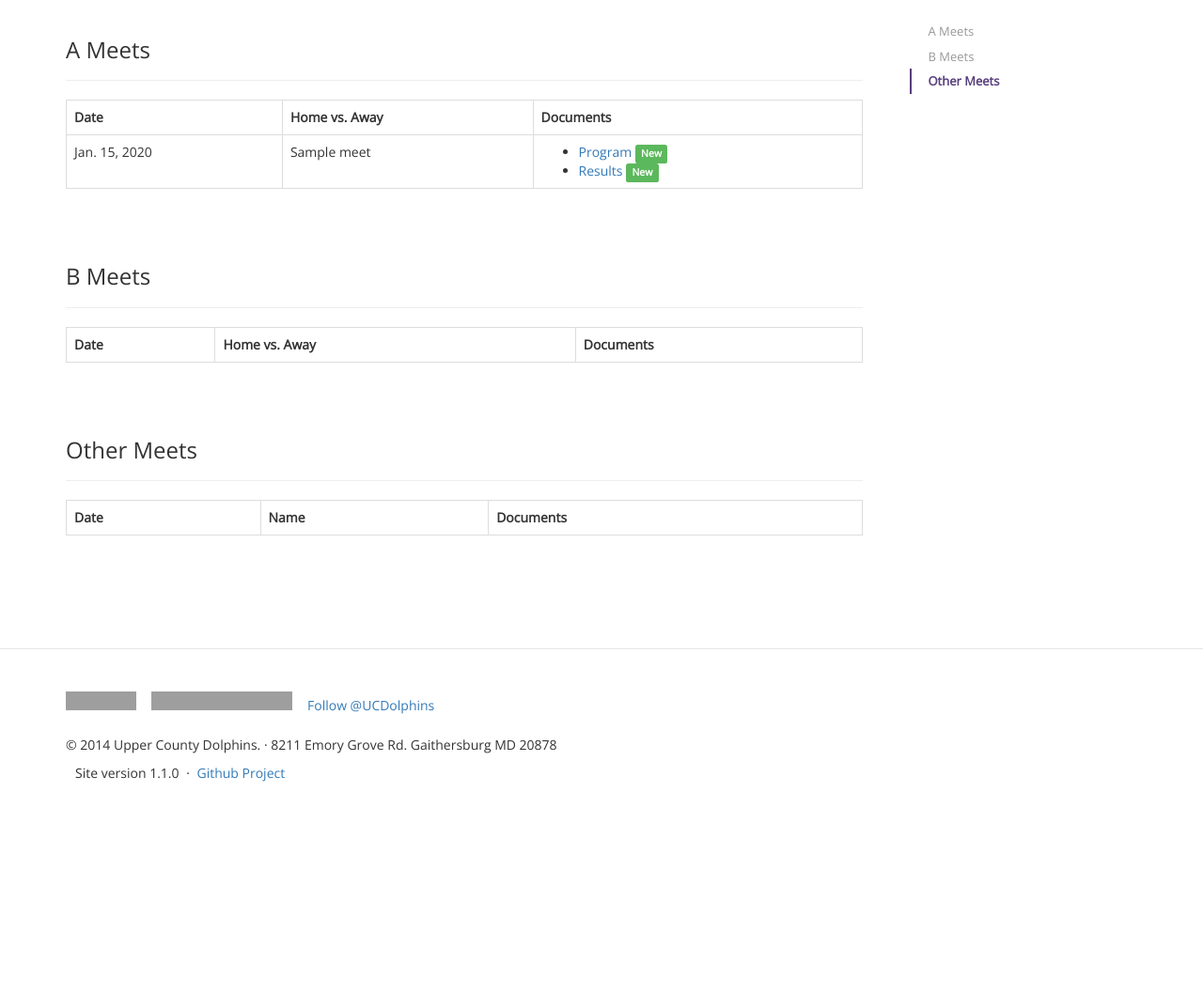
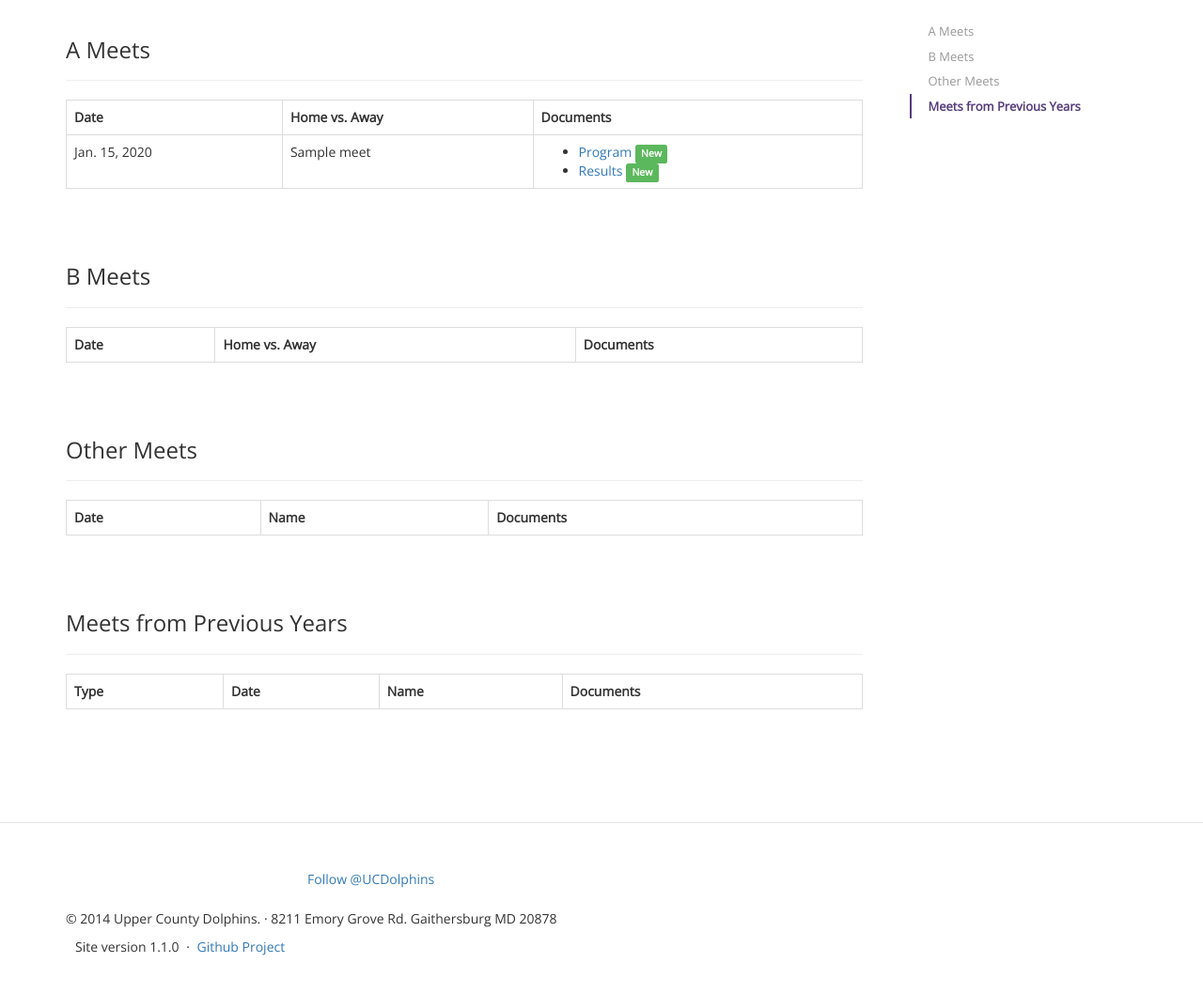
Before and after one commit to uppercounty/uppercounty, a Django app: page /web/meets/ in a window 1280 px wide. Shown: the part 51-1109 px from the top of the page at 94% size. Before the commit the page ends 883 px from the top, so only its background shows below. Run offline with Django 3.2, Linux system fonts and the light colour scheme; tables that the repository leaves empty hold one stand-in row (values such as "Sample post"); lists and menus that the app fills with data are empty; some libraries are stand-ins or nearby versions; grey boxes are pictures that could not be loaded.

Commit message:
Archive old swim meets
Move swim meets from previous years to a separate section on the Meets
page.

```diff
--- a/web/models.py
+++ b/web/models.py
@@ -256,6 +256,10 @@
             datetime.date.today() - datetime.timedelta(days=2)
     was_results_date_updated_recently.boolean = True
 
+    def is_current_year_meet(self):
+        return self.date.year >= datetime.date.today().year
+    is_current_year_meet.boolean = True
+
     def __unicode__(self):
         return self.name + " "
         + dict(self.MEET_TYPE_CHOICES).get(self.meet_type)
--- a/web/templates/web/meets.html
+++ b/web/templates/web/meets.html
@@ -130,6 +130,41 @@
         </div><!-- /.table-responsive -->
       </div><!-- /.uc-team-info-section -->
 
+      <div class="uc-team-info-section">
+        <div class="page-header">
+          <h3 id="archived-meets">Meets from Previous Years</h3>
+        </div>
+        <div class="table-responsive">
+          <table class="table table-bordered table-hover meets">
+            <tr>
+              <th>Type
+              <th>Date
+              <th>Name
+              <th>Documents
+            </tr>
+            {% for instance in archived_meets %}
+            <tr>
+              <td>{{ instance.get_meet_type_display }}</td>
+              <td>{{ instance.date }}</td>
+              <td>{{ instance.name }}</td>
+              <td>
+                <ul>
+                  {% if instance.program_file %}
+                  <li>
+                    <a href="{{ instance.program_file.url }}">Program</a></li>
+                  {% endif %}
+                  {% if instance.results_file %}
+                  <li>
+                    <a href="{{ instance.results_file.url }}">Results</a></li>
+                  {% endif %}
+                </ul>
+              </td>
+            </tr>
+            {% endfor %}
+          </table>
+        </div><!-- /.table-responsive -->
+      </div><!-- /.uc-team-info-section -->
+
     </div><!-- /.col-md-9 -->
 
     <div class="col-md-3" role="complementary">
@@ -138,6 +173,7 @@
           <li><a href="#a-meets">A Meets</a>
           <li><a href="#b-meets">B Meets</a>
           <li><a href="#other-meets">Other Meets</a>
+          <li><a href="#archived-meets">Meets from Previous Years</a>
         </ul>
       </div><!-- /.uc-sidebar -->
     </div><!-- /.col-md-3 -->
--- a/web/views.py
+++ b/web/views.py
@@ -47,13 +47,19 @@
 
 def meets(request):
     results = Meet.objects.order_by('date')
-    a_meets = [e for e in results if e.meet_type == Meet.MEET_TYPE_A]
-    b_meets = [e for e in results if e.meet_type == Meet.MEET_TYPE_B]
-    other_meets = [e for e in results if e.meet_type == Meet.MEET_TYPE_OTHER]
+    a_meets = [e for e in results if e.meet_type == Meet.MEET_TYPE_A and
+               e.is_current_year_meet()]
+    b_meets = [e for e in results if e.meet_type == Meet.MEET_TYPE_B and
+               e.is_current_year_meet()]
+    other_meets = [e for e in results
+                   if e.meet_type == Meet.MEET_TYPE_OTHER and
+                   e.is_current_year_meet()]
+    archived_meets = [e for e in results if not e.is_current_year_meet()]
     return render(request, 'web/meets.html', {
         'a_meets': a_meets,
         'b_meets': b_meets,
         'other_meets': other_meets,
+        'archived_meets': archived_meets,
     })
 
 
```
Also changed, not shown: web/tests.py (+10 -0 lines).
